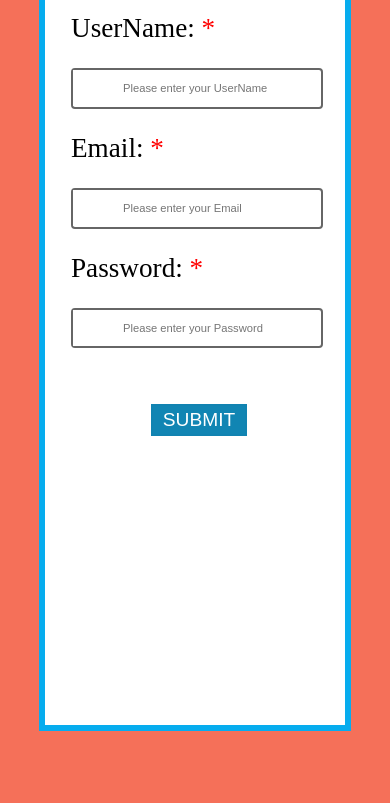
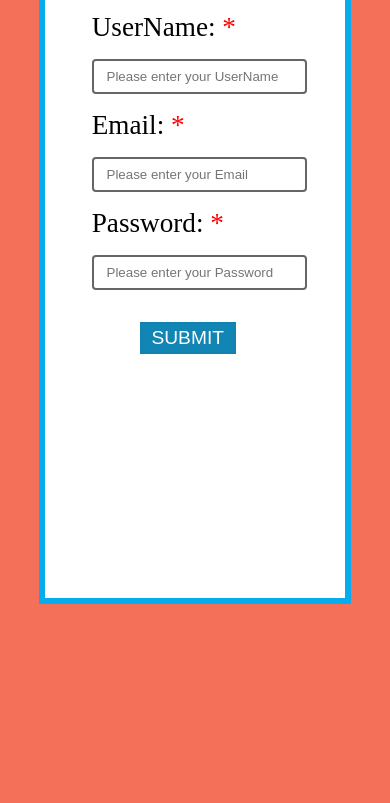
Before and after one commit to bishtchandan/sign-up, a plain HTML site: page index.html in a window 390 px wide. Shown: the part 113-916 px from the top of the page. After the commit the page ends 844 px from the top, so only its background shows below. Drawn offline with Linux system fonts and the light colour scheme.

Commit message:
add changes

```diff
--- a/css/style.css
+++ b/css/style.css
@@ -5,9 +5,9 @@
     border: none;
 }
 
-
 body{
     background-color: rgb(245, 112, 89);
+    overflow: hidden;
 }
 
 .box{
@@ -36,18 +36,12 @@ form span{
 }
 
 .name{
-    height: 3rem;
+    display: flex;
+    padding: .5rem 0;
     width: 100%;
     margin: 1.5rem 0;
     border: 2px solid #666;
     border-radius: 4px;
-}
-.name input{
-    font-size: 1.5rem;
-    padding: .5rem 3rem;
-    height: 1.7rem;
-    width: 23.7rem;
-    border: 2px solid #fff;
 }
 
 .sign{
@@ -55,7 +49,7 @@ form span{
     justify-content: center;
     background-color: rgb(23, 134, 179);
     color: white;
-    height: 4rem;
+    padding: .8rem 0;
     width: 15rem;
     align-items: center;
     text-align: center;
@@ -63,7 +57,7 @@ form span{
 }
 
 .btn{
-    height: 2rem;
+    padding: .2rem 0;
     width: 6rem;
     margin-left: 11rem;
     background-color: rgb(17, 133, 179);
@@ -82,21 +76,19 @@ form span{
 @media screen and (max-width: 700px) {
 
     .box{
-        height: 90vh;
+        height: 75vh;
         width: 300px;
     }
-    .name input{
-        height: 1rem;
-        font-size: .7rem;
-        width: 9rem;
-    }
     .name{
-        margin: 1.5rem 0;
-        height: 2.3rem;
-        width: 100%;
+        margin: 1rem 0;
+        padding: .5rem .8rem;
+        width: 90%;
     }
     .btn{
-        margin-left: 5rem;
-        margin-top: 2rem;
+        margin-left: 3rem;
+        margin-top: 1rem;
+    }
+    #alert{
+        font-size: .6rem;
     }
 }
--- a/index.html
+++ b/index.html
@@ -14,17 +14,11 @@
             <form action="" name="myForm" onsubmit="return validation()">
                 <div class="form">
                     <label>UserName: <span>*</span></label>
-                    <div class="name">
-                        <input type="text" name="fname" placeholder="Please enter your UserName">
-                    </div>
+                    <input class="name" type="text" name="fname" placeholder="Please enter your UserName">
                     <label>Email: <span>*</span></label>
-                    <div class="name">
-                        <input type="text" name="ename" placeholder="Please enter your Email">
-                    </div>
+                    <input class="name" type="text" name="ename" placeholder="Please enter your Email">
                     <label>Password: <span>*</span></label>
-                    <div class="name">
-                        <input type="text" name="pname" placeholder="Please enter your Password">
-                    </div>
+                    <input class="name" type="text" name="pname" placeholder="Please enter your Password">
                 </div>
                 <div id="alert"></div>
                 <button class="btn" id="submit">SUBMIT</button>
--- a/js/index.js
+++ b/js/index.js
@@ -9,13 +9,23 @@ var password = /^(?=.*\d)(?=.*[a-z])(?=.*[A-Z]).{6,10}$/;
 var url = /^(?:(?:https?|ftp):\/\/)?(?:(?!(?:10|127)(?:\.\d{1,3}){3})(?!(?:169\.254|192\.168)(?:\.\d{1,3}){2})(?!172\.(?:1[6-9]|2\d|3[0-1])(?:\.\d{1,3}){2})(?:[1-9]\d?|1\d\d|2[01]\d|22[0-3])(?:\.(?:1?\d{1,2}|2[0-4]\d|25[0-5])){2}(?:\.(?:[1-9]\d?|1\d\d|2[0-4]\d|25[0-4]))|(?:(?:[a-z\u00a1-\uffff0-9]-*)*[a-z\u00a1-\uffff0-9]+)(?:\.(?:[a-z\u00a1-\uffff0-9]-*)*[a-z\u00a1-\uffff0-9]+)*(?:\.(?:[a-z\u00a1-\uffff]{2,})))(?::\d{2,5})?(?:\/\S*)?$/;
 var error = document.getElementById('alert');
 function validation() {
-    if (fname.value == "") {
+    if (fname.value == "" && ename.value=="" && pname.value=="") {
+        error.innerHTML = "Username, email and password must be filled";
+        error.style.display = "block";
+        return false;
+    }
+    else if (fname.value == "") {
         error.innerHTML = "Username must be filled";
         error.style.display = "block";
         return false;
     }
     else if (!fname.value.match(letter)) {
         alert("Please input Alphabet only in UserName section");
+        return false;
+    }
+    else if (ename.value == ""&& pname.value=="") {
+        error.innerHTML = "email and password must be filled";
+        error.style.display = "block";
         return false;
     }
     else if (ename.value == "") {
```
